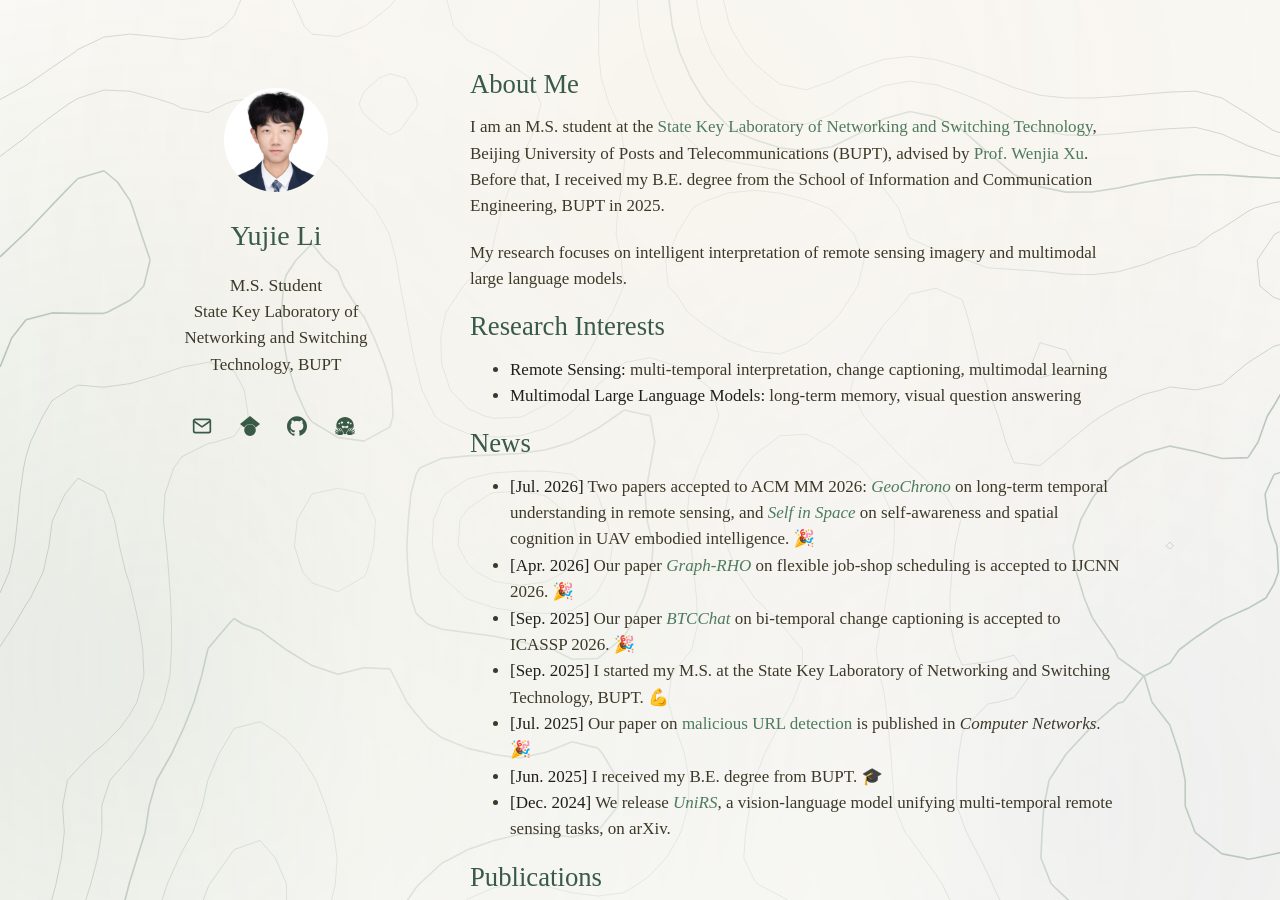
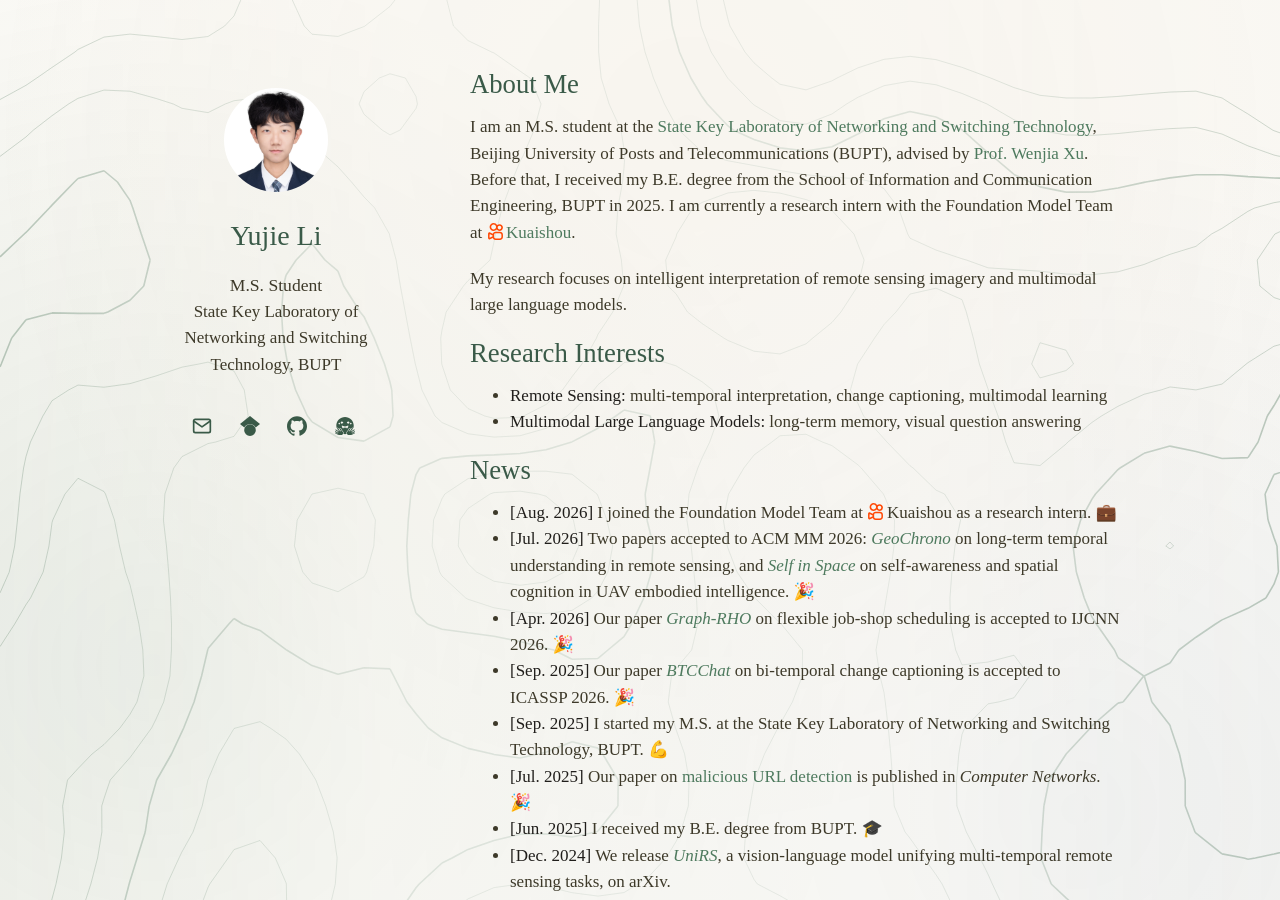
Before and after one commit to Davidup1/Davidup1.github.io, a Jekyll site: the page built from index.md, in a window 1280 px wide and 900 px high. Built offline with Jekyll 4.4.1, drawn with Linux system fonts in a browser that asks for light colours; comment, search, counter and statistics services are not loaded; some of the changed text lies outside the part shown.

Commit message:
Add Kuaishou internship, graduate scholarship, and ICASSP 2027 reviewing
Co-Authored-By: Claude Opus 5.5 <noreply@anthropic.com>

```diff
--- a/_includes/awards.md
+++ b/_includes/awards.md
@@ -1,6 +1,7 @@
 <h2 id="awards" style="margin: 2px 0px -15px;">Honors & Awards</h2>
 
 <ul style="margin: 20px 0 20px;">
+  <li><b>[Oct. 2026]</b> First-Class Graduate Academic Scholarship, Beijing University of Posts and Telecommunications</li>
   <li><b>[Oct. 2025]</b> Graduate Freshman Scholarship, Beijing University of Posts and Telecommunications</li>
   <li><b>[Oct. 2024]</b> Second-Class Scholarship, Beijing University of Posts and Telecommunications</li>
   <li><b>[Oct. 2023]</b> Third-Class Scholarship, Beijing University of Posts and Telecommunications</li>
--- a/index.md
+++ b/index.md
@@ -4,7 +4,7 @@ layout: homepage
 
 ## About Me
 
-I am an M.S. student at the [State Key Laboratory of Networking and Switching Technology](https://sklnst.bupt.edu.cn/), Beijing University of Posts and Telecommunications (BUPT), advised by [Prof. Wenjia Xu](http://wenjia.ruantang.top/). Before that, I received my B.E. degree from the School of Information and Communication Engineering, BUPT in 2025.
+I am an M.S. student at the [State Key Laboratory of Networking and Switching Technology](https://sklnst.bupt.edu.cn/), Beijing University of Posts and Telecommunications (BUPT), advised by [Prof. Wenjia Xu](http://wenjia.ruantang.top/). Before that, I received my B.E. degree from the School of Information and Communication Engineering, BUPT in 2025. I am currently a research intern with the Foundation Model Team at <img src="./assets/img/logos/kuaishou.svg" alt="" style="height: 1em; vertical-align: -0.12em; margin-right: 0.15em;">[Kuaishou](https://www.kuaishou.com/).
 
 My research focuses on intelligent interpretation of remote sensing imagery and multimodal large language models.
 
@@ -15,6 +15,7 @@ My research focuses on intelligent interpretation of remote sensing imagery and
 
 ## News
 
+- **[Aug. 2026]** I joined the Foundation Model Team at <img src="./assets/img/logos/kuaishou.svg" alt="" style="height: 1em; vertical-align: -0.12em; margin-right: 0.15em;">Kuaishou as a research intern. 💼
 - **[Jul. 2026]** Two papers accepted to ACM MM 2026: <em>[GeoChrono](./papers/geochrono/)</em> on long-term temporal understanding in remote sensing, and <em>[Self in Space](https://choucisan.github.io/publications/self-in-space/)</em> on self-awareness and spatial cognition in UAV embodied intelligence. 🎉
 - **[Apr. 2026]** Our paper <em>[Graph-RHO](https://arxiv.org/abs/2604.10073)</em> on flexible job-shop scheduling is accepted to IJCNN 2026. 🎉
 - **[Sep. 2025]** Our paper <em>[BTCChat](https://ieeexplore.ieee.org/abstract/document/11463503)</em> on bi-temporal change captioning is accepted to ICASSP 2026. 🎉
```
Also changed, not shown: _includes/services.md (+1 -0 lines), assets/img/logos/kuaishou.svg (added).
